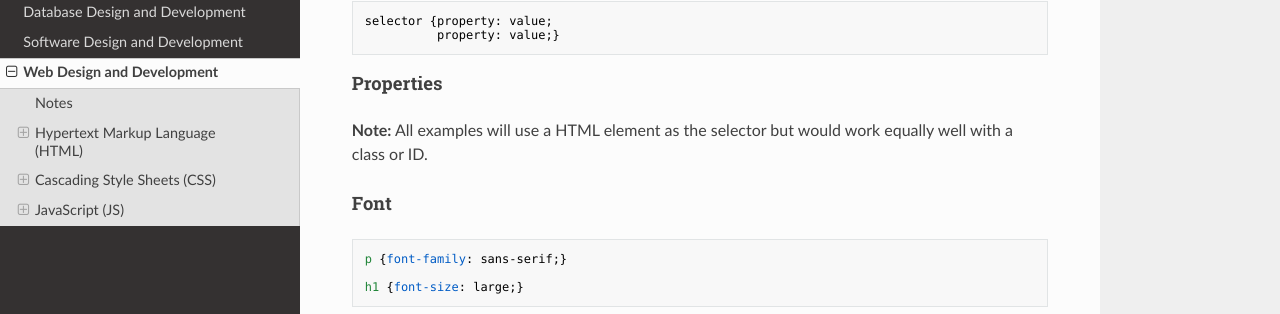
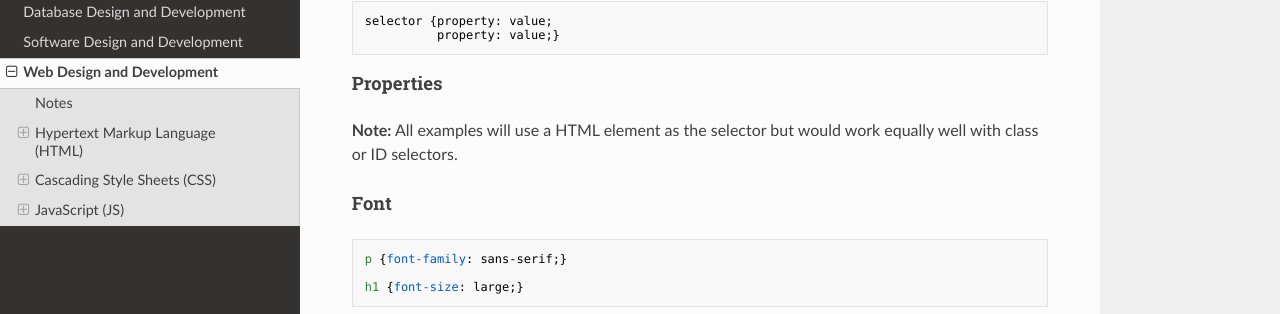
Before and after one commit to MrFriendCS/N5-CS, an MkDocs documentation site: the page built from docs/N5-CS-WDD.md, in a window 1280 px wide and 900 px high, scrolled down 6968 px. Shown: the part 137-451 px from the top of the window. Built offline with MkDocs 1.6.1, drawn with Linux system fonts in a browser that asks for light colours; nearby versions of some CDN libraries; some of the changed lines change nothing that is shown.

Commit message:
docs/N5-CS-WDD.md updated from https://stackedit.io/

````diff
--- a/docs/N5-CS-WDD.md
+++ b/docs/N5-CS-WDD.md
@@ -368,7 +368,7 @@ selector {property: value;
 
 #### Properties
 
-**Note:** All examples will use a HTML element as the selector but would work equally well with a class or ID.
+**Note:** All examples will use a HTML element as the selector but would work equally well with class or ID selectors.
 
 #### Font
 
@@ -473,6 +473,7 @@ Passing `this` as a parameter to the JS function allows the same function to be
 ```
 
 <!--stackedit_data:
-eyJoaXN0b3J5IjpbLTE2OTE2OTcyMTIsMTM4NjQyODI3OSwtMj
-c5NzcxNDksLTE0MDA2MjY2MiwtMzYzNjE5NzM4XX0=
+eyJoaXN0b3J5IjpbLTI4ODI4OTU3NywtMTY5MTY5NzIxMiwxMz
+g2NDI4Mjc5LC0yNzk3NzE0OSwtMTQwMDYyNjYyLC0zNjM2MTk3
+MzhdfQ==
 -->
````
